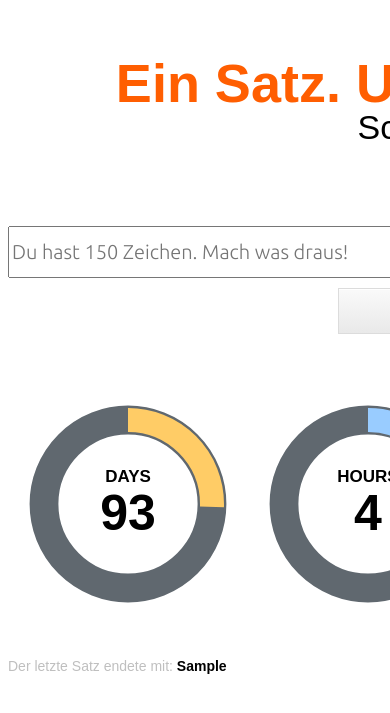
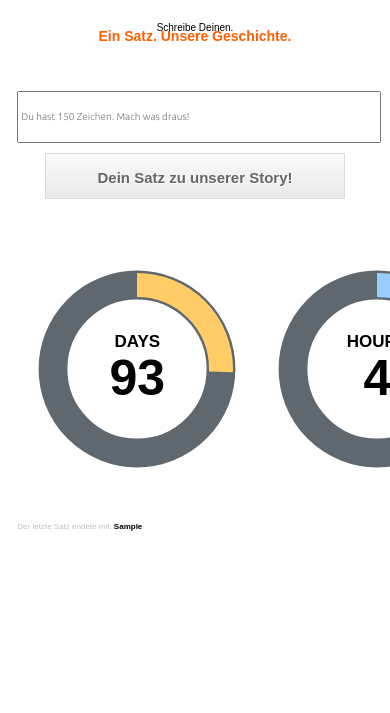
Before and after one commit to bnjkhr/storyoftheweb, a PHP site: page /storyoftheweb/ in a window 390 px wide; the page is wider, and only the part inside the window is pictured. Shown: the top 713 px of that part. Run offline with PHP 8.4, Linux system fonts and the light colour scheme; tables that the repository leaves empty or names only in its code hold one stand-in row (values such as "Sample post"); some libraries are stand-ins or nearby versions; some web fonts are replaced.

```diff
--- a/css/style.css
+++ b/css/style.css
@@ -59,23 +59,6 @@ input[type="text"] {
 	font-size: 20px;
 }
 
-input[name="user"] {
-	width: 49%;
-	height: 46px;
-	font-family: 'Ubuntu', sans-serif;
-	font-weight: 300;
-	font-size: 20px;
-	margin-bottom: 10px;
-}
-
-input[name="pw"] {
-	width: 49%;
-	height: 46px;
-	font-family: 'Ubuntu', sans-serif;
-	font-weight: 300;
-	font-size: 20px;
-}
-
 .log_button {
 	width:100%;
 	height: 46px;
@@ -127,3 +110,30 @@ input[name="pw"] {
 	position:relative;
 	top:1px;
 }
+
+@media only screen and (max-width: 480px) {
+	.viewport {
+		width: 95%;
+		font-size: 10px;
+	}
+	h1 {
+		font-size: 14px;
+	}
+
+	h2 {
+		font-size: 10px;
+	}
+
+	.text {
+		font-size: 8px;
+	}
+
+	input[type="text"] {
+	margin-top: 50px;
+	width: 100%;
+	height: 46px;
+	font-family: 'Ubuntu', sans-serif;
+	font-weight: 300;
+	font-size: 10px;
+}
+}
```
